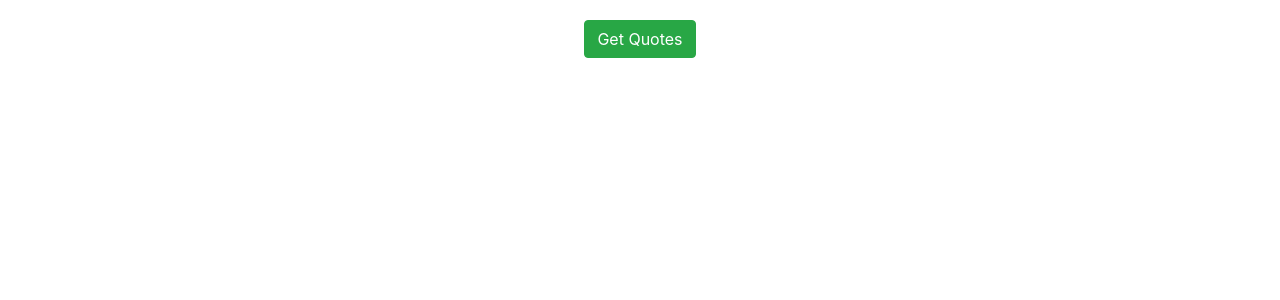
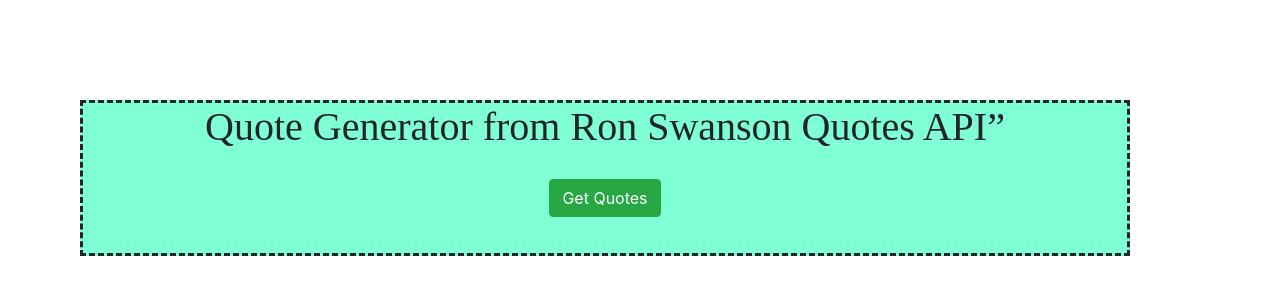
Before and after one commit to shirleymramirez/swansonquotegenerator, a React (Create React App) app: page / in a window 1280 px wide. Shown: the top 300 px of the page. Built offline with nearby package versions, Linux system fonts and the light colour scheme; no server answers.

Commit message:
added some css styling

```diff
--- a/public/index.html
+++ b/public/index.html
@@ -24,7 +24,7 @@
       work correctly both with client-side routing and a non-root public URL.
       Learn how to configure a non-root public URL by running `npm run build`.
     -->
-    <title>React App</title>
+    <title>Quote Generator</title>
   </head>
   <body>
     <noscript>You need to enable JavaScript to run this app.</noscript>
--- a/src/App.css
+++ b/src/App.css
@@ -1,8 +1,19 @@
 .App {
   text-align: center;
+  border-style: dashed;
+  margin-top: 100px;
+  margin-bottom: 100px;
+  margin-right: 150px;
+  margin-left: 80px;
+  background-color: aquamarine;
+}
+
+h1 {
+  font-family: 'Rock Salt', cursive;
 }
 
 .button {
   margin-top: 20px;
   text-align: center;
+  margin-bottom: 20px;
 }
--- a/src/Components/QuoteSize/QuoteSize.js
+++ b/src/Components/QuoteSize/QuoteSize.js
@@ -5,12 +5,14 @@ class QuoteSize extends React.Component {
     render() {
         return(
             <div>
+                <h1>Quote Generator from Ron Swanson Quotes API”</h1>
                 <Button
                     className='button'
                     variant="success"
                     onClick={this.props.handleClick}>
                     Get Quotes
                 </Button>
+                {/* populate the DOM with quotes once button is clicked */}
                 <p>{this.props.text}</p>
             </div>
         )
--- a/src/Components/Quotes/Quotes.js
+++ b/src/Components/Quotes/Quotes.js
@@ -11,10 +11,12 @@ class Quotes extends React.Component {
         }
         this.handleClick = this.handleClick.bind(this);
     }
+
     handleClick() {
         this.generateQuote();
     }
 
+    // update component when data is retrieved using AJAX results to set local state
     componentDidMount() {
         fetch('https://ron-swanson-quotes.herokuapp.com/v2/quotes/10')
             .then(result => result.json())
@@ -32,6 +34,8 @@ class Quotes extends React.Component {
     generateQuote = () => {
         const chosenQuote = [];
         const quotes = this.state.apiResult;
+
+        // generates a random number that range from 0 to the length of the quotes array in the Swanson API
         let randomNumber = Math.floor((Math.random() * this.state.apiResult.length) + 1);
 
         quotes.forEach(function(element, index){
@@ -39,6 +43,7 @@ class Quotes extends React.Component {
                 chosenQuote.push(element);
             }
         })
+        //update our text state through the elements pushed in the chosenQuote
         this.setState({ text: chosenQuote })
     }
 
```
